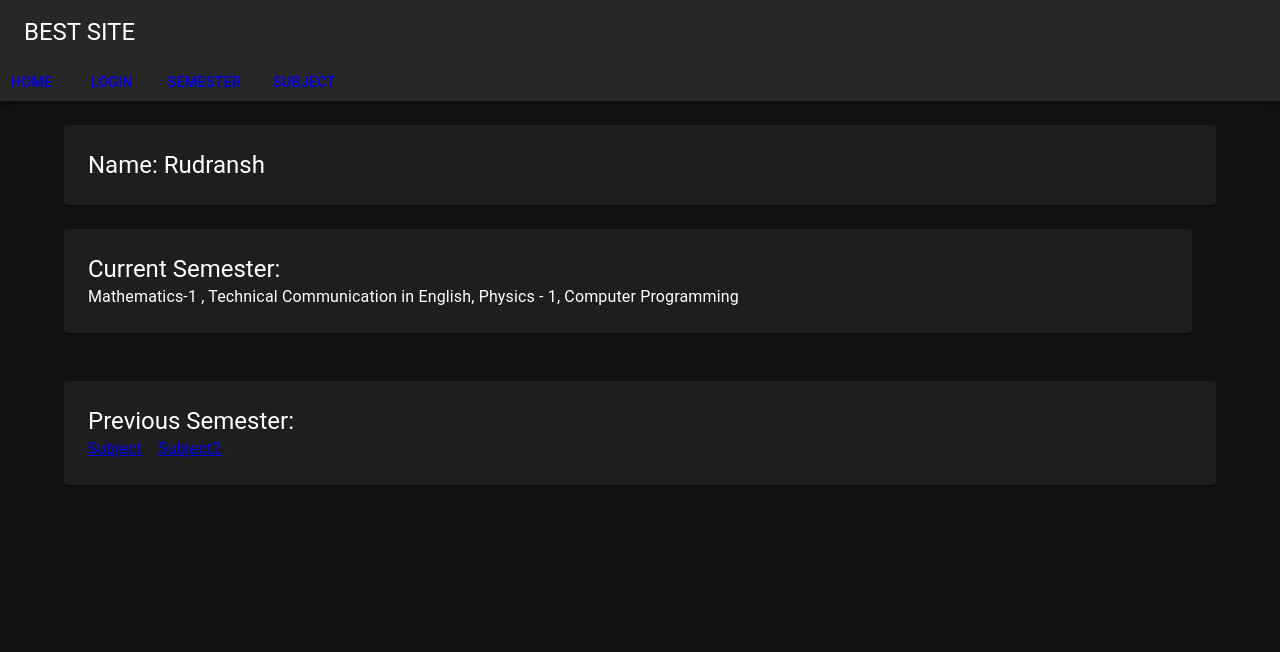
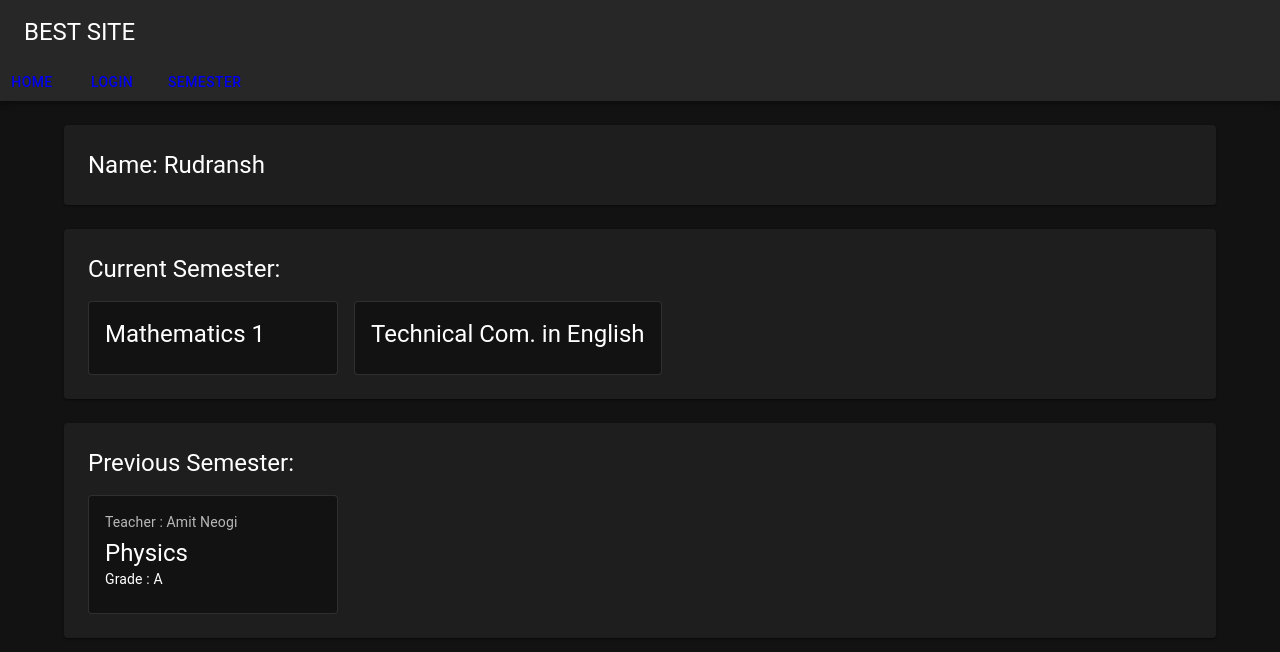
Before and after one commit to Ansh1902396/ISD-project-lnmiit, a React (Create React App) app in the folder project/: page /Semester in a window 1280 px wide. Shown: the top 652 px of the page. Built offline with nearby package versions, Linux system fonts and the light colour scheme.

Commit message:
modified:   project/src/App.js 	modified:   project/src/Navbar.js 	modified:   project/src/pages/Semester.js 	modified:   project/src/pages/Subject.js

```diff
--- a/project/src/App.js
+++ b/project/src/App.js
@@ -4,7 +4,6 @@ import Login from './pages/Login';
 import Home from './pages/Home';
 import Navbar from './Navbar';
 import Semester from './pages/Semester';
-import Subject from './pages/Subject';
 import {Route, Routes} from "react-router-dom";
 import {createTheme, ThemeProvider} from '@mui/material';
 import { Box , CssBaseline } from '@mui/material';
@@ -27,7 +26,6 @@ function App(){
             <Route path = "/" element = {<Home/>}></Route>
             <Route path = "/Login" element = {<Login/>}></Route>
             <Route path = "/Semester" element = {<Semester/>}></Route>
-            <Route path = "/Subject" element = {<Subject/>}></Route>
           </Routes>
 
 
--- a/project/src/Navbar.js
+++ b/project/src/Navbar.js
@@ -14,7 +14,6 @@ const Navbar = () => {
                 <Link to = '/'><Button color="inherit">Home</Button></Link>
                 <Link to = '/Login'><Button color="inherit">Login</Button></Link>
                 <Link to = '/Semester'><Button color="inherit">Semester</Button></Link>
-                <Link to = '/Subject'><Button color="inherit">Subject</Button></Link>
             </Stack>
         </AppBar>
     );
--- a/project/src/pages/Semester.js
+++ b/project/src/pages/Semester.js
@@ -1,10 +1,29 @@
-import { Container, Grid, Paper, Typography,Box, Stack } from "@mui/material";
-import { Link } from "react-router-dom";
+import { Container, Grid, Paper, Typography,Box, Stack, Card, CardContent } from "@mui/material";
+
+
+var teacherName = "Amit Neogi";
+var subjectName = "Physics";
+var subjectGrade = "A";
 
 
 var name = "Rudransh";
+const curSemSub = [];
+curSemSub[0] = "Mathematics 1";
+curSemSub[1] = "Technical Com. in English";
+
+
 
 const Semester = () => {
+
+    const curSemCard = curSemSub.map( subject =>
+    <Card  variant="outlined" sx={{ minWidth: 250 }}>
+        <CardContent>
+            <Typography variant="h5" component="div">
+                {subject}
+            </Typography>
+        </CardContent>
+    </Card>
+        );
 
     return(
         < Container sx={{padding:3}} >
@@ -14,14 +33,14 @@ const Semester = () => {
                         <Typography variant="h5" sx = {{padding : 3}}> Name: {name}</Typography>
                     </Paper>
                 </Grid>
-                <Grid item xs = {12} sx = {{padding : 3}}>
+                <Grid item xs = {12}>
                     <Paper sx = {{padding : 3}}>
                         <Typography variant="h5">Current Semester:</Typography>
-                        <Box >
-                            <Typography name ="currentSemSubjects" variant ="paragraph">
-                                Mathematics-1 , Technical Communication in English, Physics - 1, Computer Programming
-                            </Typography>
-                        </Box>
+                        <Stack direction = "row" spacing = {2}  sx= {{ mt : 2 }}>
+
+                            {curSemCard}
+
+                        </Stack>
                     </Paper>
                 </Grid>
 
@@ -29,9 +48,21 @@ const Semester = () => {
                     <Paper sx = {{padding : 3}}>
                         <Typography variant="h5" >Previous Semester:</Typography>
 
-                        <Stack direction = "row" spacing = {2} >
-                            <Link to = "/Subject">Subject</Link>
-                            <Link to = "/Subject2">Subject2</Link>
+                        <Stack direction = "row" spacing = {2}  sx= {{ mt : 2 }}>
+                        <Card  variant="outlined" sx={{ minWidth: 250 }}>
+                            <CardContent>
+                                <Typography sx={{ fontSize: 14 }} color="text.secondary" gutterBottom>
+                                    Teacher : {teacherName}
+                                </Typography>
+                                <Typography variant="h5" component="div">
+                                    {subjectName}
+                                </Typography>
+
+                                <Typography variant="body2">
+                                Grade : {subjectGrade}
+                                </Typography>
+                            </CardContent>
+                        </Card>
                         </Stack>
 
                     </Paper>
--- a/project/src/pages/Subject.js
+++ b/project/src/pages/Subject.js
@@ -1,14 +1,21 @@
-import { Grid,Box } from '@mui/material';
+
+import { Grid,Box, Typography } from '@mui/material';
+var teacherName = "Amit Neogi";
+var subjectName = "Physics";
 
 const Subject = () => {
     return (
-        <Grid container >
+        <Box sx = {{padding : 3 }} fullwidth>
+            <Grid align = 'center' >
+                <Box>
+                    <Typography variant='h2'>{subjectName}</Typography>
+                </Box>
+                <Box>
+                    <Typography variant = "h5"> Teacher: {teacherName}</Typography>
+                </Box>
+            </Grid>
+        </Box>
 
-            <Box item xs = {4}>
-
-            </Box>
-
-        </Grid>
     );
 }
 
```
